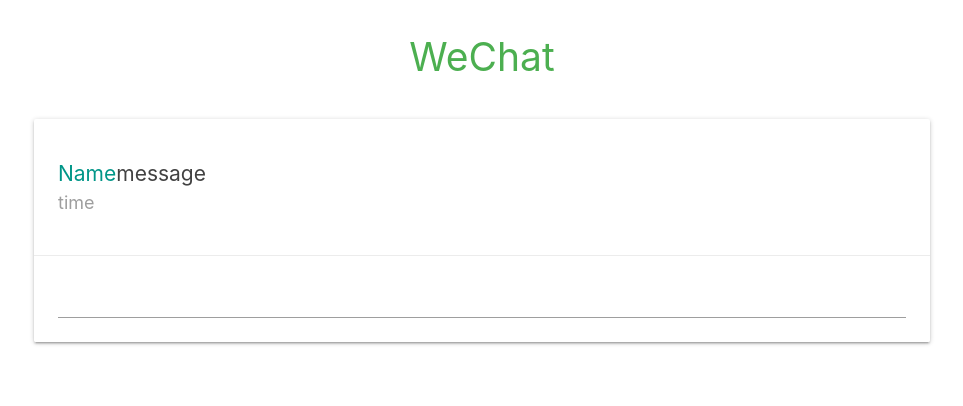
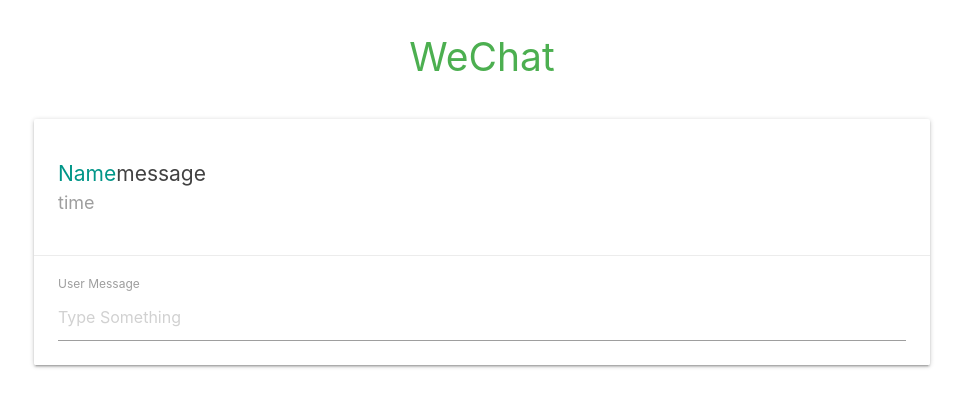
Before and after one commit to prateek951/...., a Vue app in the folder chatapp/: page / in a window 1280 px wide. Both pictures are taken after typing "Sample" into the empty fields and a click on the button "ENTER CHAT". Shown: the top 406 px of the page, without its empty margins (158-1121 px from the left). Built offline with nearby package versions, Linux system fonts and the light colour scheme.

Commit message:
reach out to firestore

```diff
--- a/chatapp/src/components/Chat.vue
+++ b/chatapp/src/components/Chat.vue
@@ -12,7 +12,7 @@
                 </ul>
             </div>
             <div class="card-action">
-                <input type="text">
+                <UserMessage :name="name"/>
             </div>
         </div>
 
@@ -21,9 +21,14 @@
 
 
 <script>
+import UserMessage from '@/components/UserMessage'
+
 export default {
   name: "Chat",
   props: ["name"],
+  components: {
+      UserMessage
+  },
   data() {
     return {};
   },
--- /dev/null
+++ b/chatapp/src/components/UserMessage.vue
@@ -0,0 +1,41 @@
+<template>
+    <div class="user-message">
+        <form @submit.prevent="onAddMessage()">
+            <label for="user-message">User Message</label>
+            <input
+                type="text"
+                placeholder="Type Something"
+                name="user-message"
+                v-model="userMessage">
+                <p class="red-text" v-if="feedback">{{feedback}}</p>
+        </form>
+    </div>
+</template>
+
+<script>
+export default {
+  name: "UserMessage",
+  props: ["name"],
+  data() {
+    return {
+      userMessage: null,
+      feedback: null
+    };
+  },
+  methods: {
+    onAddMessage() {
+      if (this.userMessage) {
+        // console.log("inside the onAddMessage", this.userMessage,this.name,Date.now());
+        //Reach out to firebase and add it to firestore
+
+
+      } else {
+        this.feedback = "You must enter a message";
+        setTimeout(() => {
+          this.feedback = null;
+        }, 2000);
+      }
+    }
+  }
+};
+</script>
```
